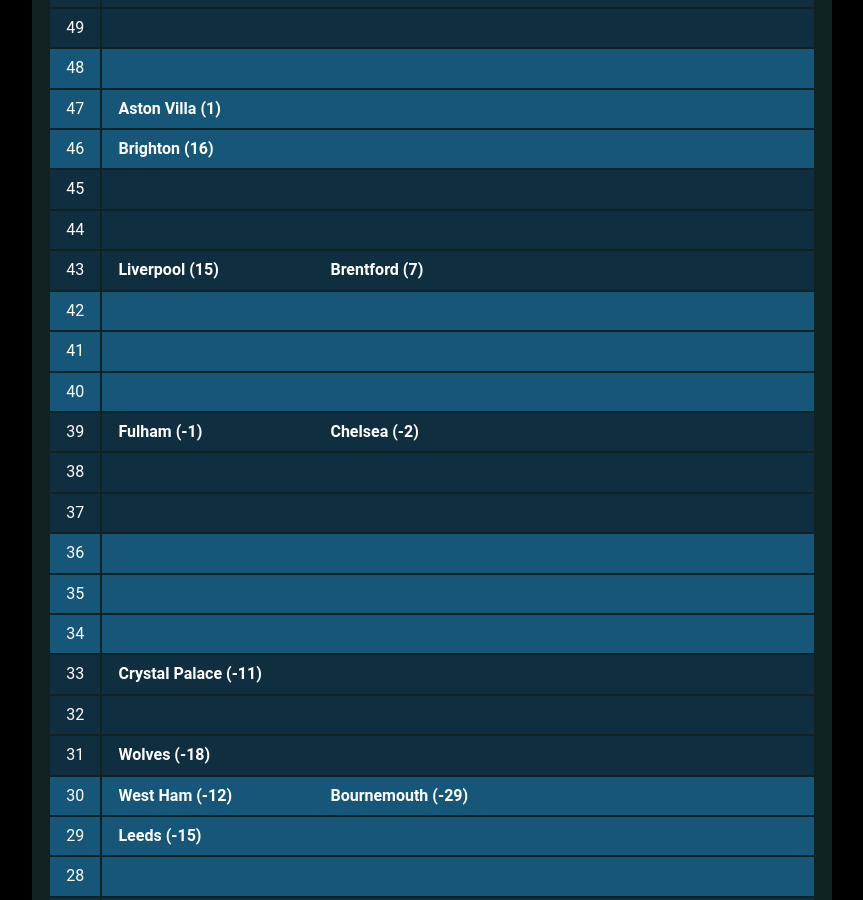
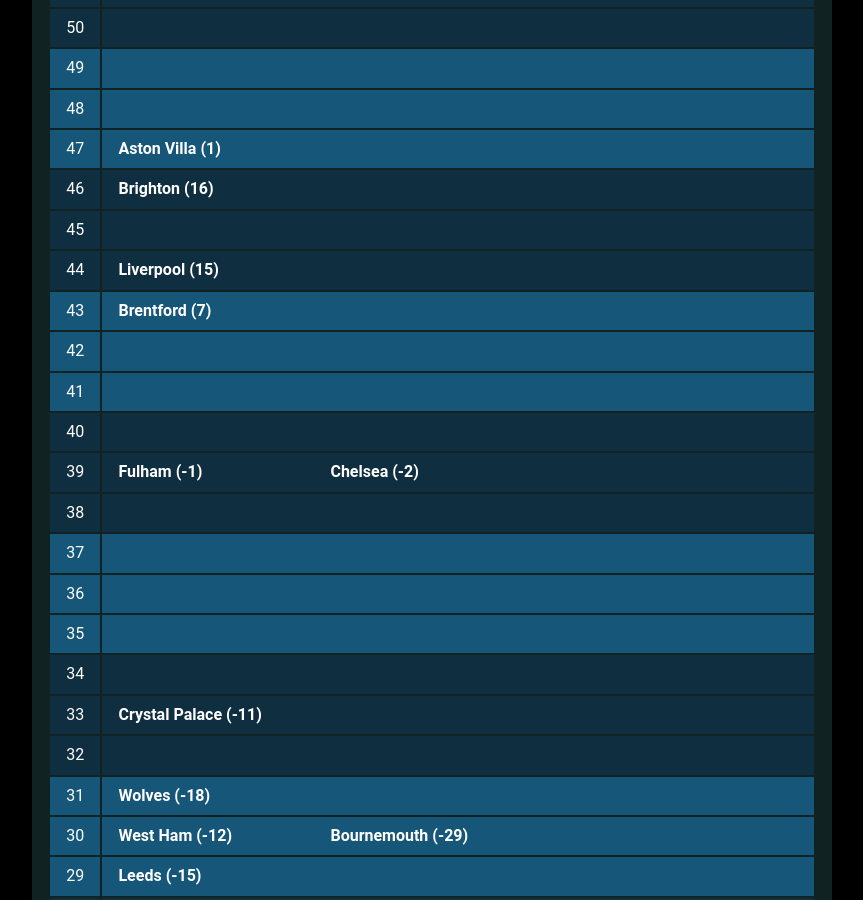
Before and after one commit to muru/muru.github.io, a Jekyll site: the page built from resources.md, in a window 1280 px wide and 900 px high, scrolled down 2406 px. Shown: the whole window, without its empty margins (208-1071 px from the left). Built offline with Jekyll 4.4.1, drawn with Linux system fonts in a browser that asks for light colours; some web fonts are replaced; some of the changed text lies outside the part shown.

Commit message:
updated cann-table: Thu 13 Apr 16:44:45 JST 2023

```diff
--- a/cann-table.html
+++ b/cann-table.html
@@ -1,9 +1,14 @@
 <table id="cann-table">
 <thead> <th> Pts </th> <th> Clubs (GD) </th> </thead>
 	<tr class="cann-row-1">
+		<td class="cann-point"> 73 </td>
+		<td class="cann-clubs">
+			<span class="club-name"> Arsenal (43) </span>
+		</td>
+ 	</tr>
+	<tr class="cann-row-1">
 		<td class="cann-point"> 72 </td>
 		<td class="cann-clubs">
-			<span class="club-name"> Arsenal (43) </span>
 		</td>
  	</tr>
 	<tr class="cann-row-1">
@@ -11,7 +16,7 @@
 		<td class="cann-clubs">
 		</td>
  	</tr>
-	<tr class="cann-row-1">
+	<tr class="cann-row-2">
 		<td class="cann-point"> 70 </td>
 		<td class="cann-clubs">
 		</td>
@@ -26,7 +31,7 @@
 		<td class="cann-clubs">
 		</td>
  	</tr>
-	<tr class="cann-row-2">
+	<tr class="cann-row-1">
 		<td class="cann-point"> 67 </td>
 		<td class="cann-clubs">
 			<span class="club-name"> Man City (48) </span>
@@ -42,7 +47,7 @@
 		<td class="cann-clubs">
 		</td>
  	</tr>
-	<tr class="cann-row-1">
+	<tr class="cann-row-2">
 		<td class="cann-point"> 64 </td>
 		<td class="cann-clubs">
 		</td>
@@ -57,7 +62,7 @@
 		<td class="cann-clubs">
 		</td>
  	</tr>
-	<tr class="cann-row-2">
+	<tr class="cann-row-1">
 		<td class="cann-point"> 61 </td>
 		<td class="cann-clubs">
 		</td>
@@ -72,7 +77,7 @@
 		<td class="cann-clubs">
 		</td>
  	</tr>
-	<tr class="cann-row-1">
+	<tr class="cann-row-2">
 		<td class="cann-point"> 58 </td>
 		<td class="cann-clubs">
 		</td>
@@ -89,7 +94,7 @@
 			<span class="club-name"> Man Utd (7) </span>
 		</td>
  	</tr>
-	<tr class="cann-row-2">
+	<tr class="cann-row-1">
 		<td class="cann-point"> 55 </td>
 		<td class="cann-clubs">
 		</td>
@@ -105,7 +110,7 @@
 			<span class="club-name"> Tottenham (13) </span>
 		</td>
  	</tr>
-	<tr class="cann-row-1">
+	<tr class="cann-row-2">
 		<td class="cann-point"> 52 </td>
 		<td class="cann-clubs">
 		</td>
@@ -120,7 +125,7 @@
 		<td class="cann-clubs">
 		</td>
  	</tr>
-	<tr class="cann-row-2">
+	<tr class="cann-row-1">
 		<td class="cann-point"> 49 </td>
 		<td class="cann-clubs">
 		</td>
@@ -136,7 +141,7 @@
 			<span class="club-name"> Aston Villa (1) </span>
 		</td>
  	</tr>
-	<tr class="cann-row-1">
+	<tr class="cann-row-2">
 		<td class="cann-point"> 46 </td>
 		<td class="cann-clubs">
 			<span class="club-name"> Brighton (16) </span>
@@ -150,12 +155,12 @@
 	<tr class="cann-row-2">
 		<td class="cann-point"> 44 </td>
 		<td class="cann-clubs">
+			<span class="club-name"> Liverpool (15) </span>
 		</td>
  	</tr>
-	<tr class="cann-row-2">
+	<tr class="cann-row-1">
 		<td class="cann-point"> 43 </td>
 		<td class="cann-clubs">
-			<span class="club-name"> Liverpool (15) </span>
 			<span class="club-name"> Brentford (7) </span>
 		</td>
  	</tr>
@@ -169,7 +174,7 @@
 		<td class="cann-clubs">
 		</td>
  	</tr>
-	<tr class="cann-row-1">
+	<tr class="cann-row-2">
 		<td class="cann-point"> 40 </td>
 		<td class="cann-clubs">
 		</td>
@@ -186,7 +191,7 @@
 		<td class="cann-clubs">
 		</td>
  	</tr>
-	<tr class="cann-row-2">
+	<tr class="cann-row-1">
 		<td class="cann-point"> 37 </td>
 		<td class="cann-clubs">
 		</td>
@@ -201,7 +206,7 @@
 		<td class="cann-clubs">
 		</td>
  	</tr>
-	<tr class="cann-row-1">
+	<tr class="cann-row-2">
 		<td class="cann-point"> 34 </td>
 		<td class="cann-clubs">
 		</td>
@@ -217,7 +222,7 @@
 		<td class="cann-clubs">
 		</td>
  	</tr>
-	<tr class="cann-row-2">
+	<tr class="cann-row-1">
 		<td class="cann-point"> 31 </td>
 		<td class="cann-clubs">
 			<span class="club-name"> Wolves (-18) </span>
@@ -236,7 +241,7 @@
 			<span class="club-name"> Leeds (-15) </span>
 		</td>
  	</tr>
-	<tr class="cann-row-1">
+	<tr class="cann-row-2">
 		<td class="cann-point"> 28 </td>
 		<td class="cann-clubs">
 		</td>
@@ -253,7 +258,7 @@
 		<td class="cann-clubs">
 		</td>
  	</tr>
-	<tr class="cann-row-2">
+	<tr class="cann-row-1">
 		<td class="cann-point"> 25 </td>
 		<td class="cann-clubs">
 			<span class="club-name"> Leicester (-12) </span>
```
Also changed, not shown: other parts of cann-table.html (+1 -1 lines).
